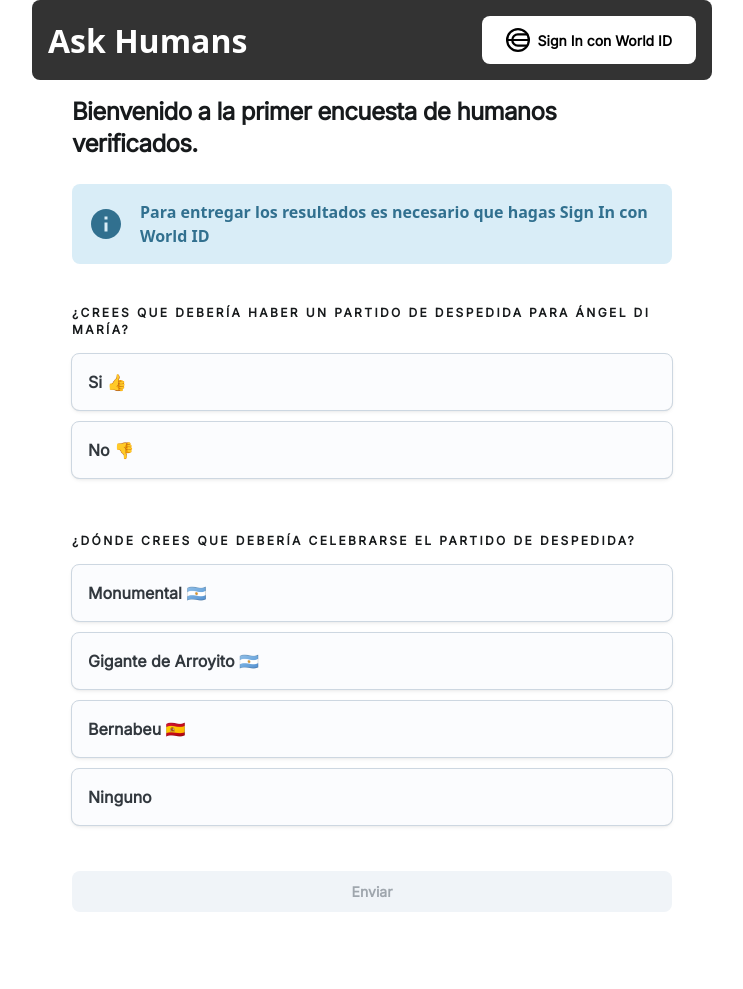
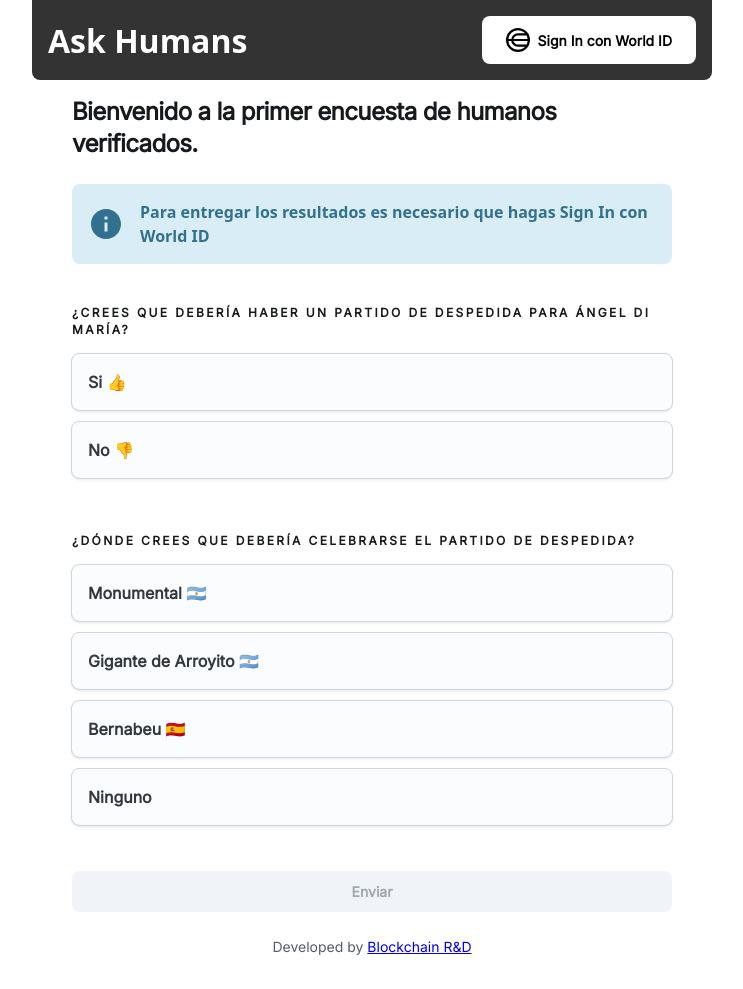
Before and after one commit to Toket-io/AskHumans, a Next.js app: page / in a window 1280 px wide. Shown: the whole page, without its empty margins (268-1011 px from the left). Before the commit the page ends 944 px from the top, so only its background shows below. Built offline with nearby package versions, Linux system fonts and the light colour scheme; no server answers.

Commit message:
Updated header & footer

```diff
--- a/components/header.tsx
+++ b/components/header.tsx
@@ -31,7 +31,8 @@
         display: "flex",
         justifyContent: "space-between",
         alignItems: "center",
-        borderRadius: "8px",
+        borderBottomLeftRadius: "8px",
+        borderBottomRightRadius: "8px",
       }}
     >
       <h1 style={{ margin: 0 }}>Ask Humans</h1>
--- a/components/questionnaire.tsx
+++ b/components/questionnaire.tsx
@@ -105,12 +105,10 @@
       <Typography level="h3" mb={3}>
         Bienvenido a la primer encuesta de humanos verificados.
       </Typography>
-
       {/* Show the SignInDisclosureBanner if the user is unauthenticated */}
       {!userId && <SignInDisclosureBanner />}
       {/* Show the SuccessBanner if the quiz is already answered */}
       {isAnswered && <SuccessBanner totalResponses={responseCount} />}
-
       {questions.map((question) => (
         <FormControl key={question.id}>
           <Question
@@ -122,7 +120,6 @@
           <FormHelperText></FormHelperText>
         </FormControl>
       ))}
-
       <Box sx={{ display: "flex", justifyContent: "center", mt: 2 }}>
         <Button
           type="submit"
@@ -142,6 +139,10 @@
           Enviar
         </Button>
       </Box>
+
+      <Typography level="body-sm" mt={3} textAlign={"center"}>
+        Developed by <a href="https://blockchainrd.xyz">Blockchain R&D</a>
+      </Typography>
     </Box>
   );
 };
```
